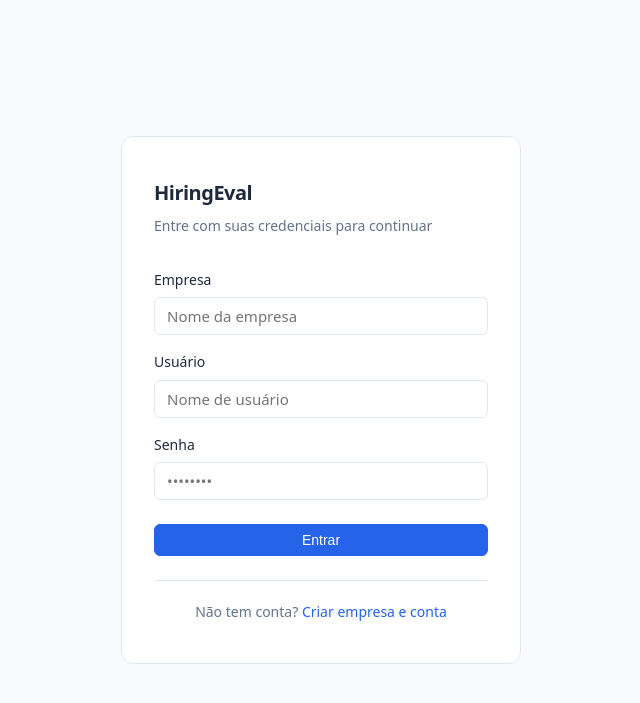
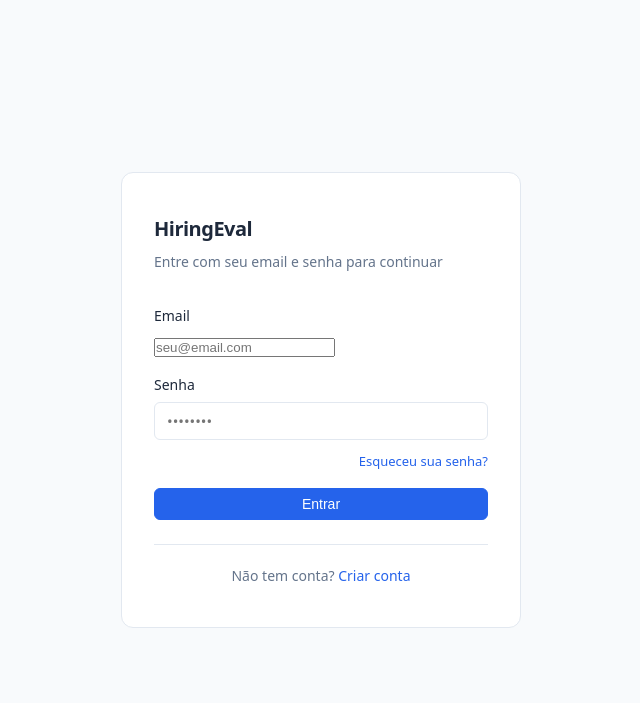
Before and after one commit to gmak-hub/hiring_mvp, a FastAPI app: page /login in a window 1280 px wide. Shown: the top 703 px of the page, without its empty margins (319-959 px from the left). Run offline with FastAPI, Linux system fonts and the light colour scheme.

Commit message:
refactor auth: login com email, simplifica cadastro e remove empresa/username do login

```diff
--- a/main.py
+++ b/main.py
@@ -1,10 +1,11 @@
 import copy
 import json
 import os
+import secrets
 import tempfile
 import traceback
 from contextlib import asynccontextmanager
-from datetime import datetime
+from datetime import datetime, timedelta
 
 from sqlalchemy.orm.attributes import flag_modified
 
@@ -48,19 +49,24 @@
         {"company_id": teste.id}
     )
 
-    if not db.query(User).filter(User.role == "superadmin").first():
+    # One-time migration to email-based auth: delete all users and create new superadmin
+    gabriel = db.query(User).filter(User.email == "gmakdesiy@gmail.com").first()
+    if not gabriel:
+        db.query(User).delete()
+        db.flush()
         superadmin = User(
-            username="admin",
-            name="Super Admin",
-            password_hash=hash_password("admin123"),
+            email="gmakdesiy@gmail.com",
+            name="Gabriel Makdesi",
+            password_hash=hash_password("HiringEval2026!"),
             role="superadmin",
             status="active",
+            email_verified=True,
             company_id=None,
             is_active=True,
         )
         db.add(superadmin)
         print("=" * 60)
-        print("SUPERADMIN CRIADO  →  usuário: admin  |  senha: admin123")
+        print("SUPERADMIN CRIADO  →  email: gmakdesiy@gmail.com  |  senha: HiringEval2026!")
         print("Altere a senha após o primeiro login!")
         print("=" * 60)
 
@@ -139,17 +145,16 @@
 @app.post("/login")
 def fazer_login(
     request: Request,
-    empresa: str = Form(""),
-    usuario: str = Form(...),
+    email: str = Form(...),
     senha: str = Form(...),
     db: Session = Depends(get_db),
 ):
-    user, reason = authenticate_user(db, usuario, senha)
+    user, reason = authenticate_user(db, email, senha)
 
     if user is None:
         return templates.TemplateResponse(
             "login.html",
-            {"request": request, "error": "Usuário ou senha incorretos"},
+            {"request": request, "error": "Email ou senha incorretos"},
             status_code=401,
         )
 
@@ -182,13 +187,7 @@
         if user.company.status != "active":
             return templates.TemplateResponse(
                 "login.html",
-                {"request": request, "error": "Empresa pendente de aprovação ou bloqueada."},
-                status_code=401,
-            )
-        if empresa.strip().lower() != user.company.name.lower():
-            return templates.TemplateResponse(
-                "login.html",
-                {"request": request, "error": "Empresa não corresponde a este usuário."},
+                {"request": request, "error": "Empresa bloqueada. Entre em contato com o administrador."},
                 status_code=401,
             )
 
@@ -201,6 +200,93 @@
 def fazer_logout(request: Request):
     request.session.clear()
     return RedirectResponse(url="/login", status_code=303)
+
+
+# ── Password recovery ──────────────────────────────────────────────────────────
+
+_reset_tokens: dict[str, tuple[str, datetime]] = {}  # token → (email, expires_at)
+
+
+@app.get("/esqueci-senha", response_class=HTMLResponse)
+def pagina_esqueci_senha(request: Request):
+    if request.session.get("user_id"):
+        return RedirectResponse(url="/", status_code=303)
+    return templates.TemplateResponse("esqueci_senha.html", {"request": request})
+
+
+@app.post("/esqueci-senha")
+def processar_esqueci_senha(
+    request: Request,
+    email: str = Form(...),
+    db: Session = Depends(get_db),
+):
+    email_clean = email.strip().lower()
+    user = db.query(User).filter(User.email == email_clean).first()
+
+    if user and user.status == "active":
+        token = secrets.token_urlsafe(32)
+        _reset_tokens[token] = (email_clean, datetime.utcnow() + timedelta(hours=1))
+        reset_url = f"/redefinir-senha?token={token}"
+        print("=" * 60)
+        print(f"[RESET SENHA] URL para {email_clean}:")
+        print(f"  {reset_url}")
+        print("=" * 60)
+
+    # Always show success to prevent email enumeration
+    return templates.TemplateResponse(
+        "esqueci_senha.html",
+        {"request": request, "enviado": True},
+    )
+
+
+@app.get("/redefinir-senha", response_class=HTMLResponse)
+def pagina_redefinir_senha(request: Request, token: str = ""):
+    if request.session.get("user_id"):
+        return RedirectResponse(url="/", status_code=303)
+    entry = _reset_tokens.get(token)
+    valido = entry is not None and datetime.utcnow() < entry[1]
+    return templates.TemplateResponse(
+        "redefinir_senha.html",
+        {"request": request, "token": token, "valido": valido},
+    )
+
+
+@app.post("/redefinir-senha")
+def processar_redefinir_senha(
+    request: Request,
+    token: str = Form(...),
+    nova_senha: str = Form(...),
+    confirmar_nova_senha: str = Form(...),
+    db: Session = Depends(get_db),
+):
+    entry = _reset_tokens.get(token)
+    if not entry or datetime.utcnow() >= entry[1]:
+        return templates.TemplateResponse(
+            "redefinir_senha.html",
+            {"request": request, "token": token, "valido": False},
+        )
+
+    email_clean, _ = entry
+    errors = []
+    if len(nova_senha) < 6:
+        errors.append("A senha deve ter pelo menos 6 caracteres.")
+    if nova_senha != confirmar_nova_senha:
+        errors.append("As senhas não coincidem.")
+
+    if errors:
+        return templates.TemplateResponse(
+            "redefinir_senha.html",
+            {"request": request, "token": token, "valido": True, "errors": errors},
+            status_code=422,
+        )
+
+    user = db.query(User).filter(User.email == email_clean).first()
+    if user:
+        user.password_hash = hash_password(nova_senha)
+        db.commit()
+
+    _reset_tokens.pop(token, None)
+    return RedirectResponse(url="/login?msg=senha_redefinida", status_code=303)
 
 
 # ── Public registration ────────────────────────────────────────────────────────
@@ -217,12 +303,13 @@
     request: Request,
     nome_empresa: str = Form(...),
     nome: str = Form(...),
-    usuario: str = Form(...),
+    email: str = Form(...),
     senha: str = Form(...),
     confirmar_senha: str = Form(...),
     db: Session = Depends(get_db),
 ):
     errors = []
+    email_clean = email.strip().lower()
 
     if senha != confirmar_senha:
         errors.append("As senhas não coincidem.")
@@ -230,37 +317,41 @@
     if len(senha) < 6:
         errors.append("A senha deve ter pelo menos 6 caracteres.")
 
-    if db.query(User).filter(User.username == usuario.strip()).first():
-        errors.append(f'O usuário "{usuario.strip()}" já está em uso.')
+    if db.query(User).filter(User.email == email_clean).first():
+        errors.append("Este email já está cadastrado.")
 
     if errors:
         return templates.TemplateResponse(
             "registro.html",
             {"request": request, "errors": errors,
-             "form": {"nome_empresa": nome_empresa, "nome": nome, "usuario": usuario}},
+             "form": {"nome_empresa": nome_empresa, "nome": nome, "email": email}},
             status_code=422,
         )
 
-    # Find existing company or create a new pending one
+    # Create new company (active — no approval required)
     company = db.query(Company).filter(Company.name.ilike(nome_empresa.strip())).first()
     if company is None:
-        company = Company(name=nome_empresa.strip(), status="pending")
+        company = Company(name=nome_empresa.strip(), status="active")
         db.add(company)
         db.flush()
 
     new_user = User(
         company_id=company.id,
-        username=usuario.strip(),
+        email=email_clean,
         name=nome.strip(),
         password_hash=hash_password(senha),
         role="admin",
-        status="pending",
-        is_active=False,
+        status="active",
+        email_verified=True,
+        is_active=True,
     )
     db.add(new_user)
     db.commit()
+    db.refresh(new_user)
 
-    return RedirectResponse(url="/login?msg=cadastro_enviado", status_code=303)
+    # Auto-login after registration
+    request.session["user_id"] = new_user.id
+    return RedirectResponse(url="/", status_code=303)
 
 
 # ── Account management ─────────────────────────────────────────────────────────
@@ -991,7 +1082,7 @@
 @app.post("/empresa/usuarios")
 def criar_usuario_empresa(
     nome: str = Form(...),
-    usuario: str = Form(...),
+    email: str = Form(...),
     senha: str = Form(...),
     perfil: str = Form(...),
     current_user: User = Depends(require_admin),
@@ -1003,14 +1094,16 @@
     if perfil not in ("avaliador", "admin"):
         perfil = "avaliador"
 
-    if not db.query(User).filter(User.username == usuario.strip()).first():
+    email_clean = email.strip().lower()
+    if not db.query(User).filter(User.email == email_clean).first():
         new_user = User(
             company_id=current_user.company_id,
-            username=usuario.strip(),
+            email=email_clean,
             name=nome.strip(),
             password_hash=hash_password(senha),
             role=perfil,
             status="active",
+            email_verified=True,
             is_active=True,
         )
         db.add(new_user)
--- a/templates/admin/dashboard.html
+++ b/templates/admin/dashboard.html
@@ -164,7 +164,7 @@
       <thead>
         <tr>
           <th>Nome</th>
-          <th>Usuário</th>
+          <th>Email</th>
           <th>Empresa</th>
           <th>Perfil</th>
           <th>Status</th>
@@ -175,7 +175,7 @@
         {% for u in usuarios %}
         <tr>
           <td style="font-weight:600; white-space:nowrap;">{{ u.name }}</td>
-          <td class="text-muted" style="font-size:0.8125rem;">{{ u.username }}</td>
+          <td class="text-muted" style="font-size:0.8125rem;">{{ u.email or '—' }}</td>
           <td style="font-size:0.8125rem;">
             {% if u.company %}
               <a href="/admin?empresa_id={{ u.company.id }}" style="color:var(--text-muted);">{{ u.company.name }}</a>
--- a/templates/conta.html
+++ b/templates/conta.html
@@ -30,9 +30,9 @@
     </div>
 
     <div class="form-group" style="margin-bottom:0;">
-      <label>Usuário</label>
-      <input type="text" value="{{ user.username }}" disabled style="max-width:300px; opacity:0.6; cursor:not-allowed;">
-      <span class="label-hint">O nome de usuário não pode ser alterado.</span>
+      <label>Email</label>
+      <input type="text" value="{{ user.email }}" disabled style="max-width:360px; opacity:0.6; cursor:not-allowed;">
+      <span class="label-hint">O email não pode ser alterado por aqui.</span>
     </div>
   </div>
 
--- a/templates/login.html
+++ b/templates/login.html
@@ -10,39 +10,28 @@
   <div class="login-wrapper">
     <div class="login-box">
       <div class="login-logo">HiringEval</div>
-      <p class="login-subtitle">Entre com suas credenciais para continuar</p>
+      <p class="login-subtitle">Entre com seu email e senha para continuar</p>
 
       {% if error %}
         <div class="login-error">{{ error }}</div>
       {% endif %}
 
-      {% if msg == 'cadastro_enviado' %}
+      {% if msg == 'senha_redefinida' %}
         <div style="background:#dcfce7; border:1px solid #bbf7d0; color:#15803d; border-radius:6px; padding:0.625rem 0.875rem; font-size:0.875rem; margin-bottom:1.25rem;">
-          Cadastro enviado! Aguardando aprovação do administrador.
+          Senha redefinida com sucesso! Faça login com a nova senha.
         </div>
       {% endif %}
 
       <form method="post" action="/login">
         <div class="form-group">
-          <label for="empresa">Empresa</label>
+          <label for="email">Email</label>
           <input
-            type="text"
-            id="empresa"
-            name="empresa"
-            placeholder="Nome da empresa"
-            autocomplete="organization"
-          >
-        </div>
-
-        <div class="form-group">
-          <label for="usuario">Usuário</label>
-          <input
-            type="text"
-            id="usuario"
-            name="usuario"
-            placeholder="Nome de usuário"
+            type="email"
+            id="email"
+            name="email"
+            placeholder="seu@email.com"
             required
-            autocomplete="username"
+            autocomplete="email"
           >
         </div>
 
@@ -58,7 +47,11 @@
           >
         </div>
 
-        <div style="margin-top: 1.5rem;">
+        <div style="text-align:right; margin-top:-0.5rem; margin-bottom:1rem;">
+          <a href="/esqueci-senha" style="font-size:0.8125rem; color:var(--accent);">Esqueceu sua senha?</a>
+        </div>
+
+        <div>
           <button type="submit" class="btn btn-primary" style="width: 100%; justify-content: center;">
             Entrar
           </button>
@@ -67,7 +60,7 @@
 
       <div style="text-align:center; margin-top:1.5rem; padding-top:1.25rem; border-top:1px solid var(--border); font-size:0.875rem; color:var(--text-muted);">
         Não tem conta?
-        <a href="/registro" style="color:var(--accent); font-weight:500;">Criar empresa e conta</a>
+        <a href="/registro" style="color:var(--accent); font-weight:500;">Criar conta</a>
       </div>
     </div>
   </div>
```
Also changed, not shown: auth.py (+5 -5 lines), models.py (+13 -1 lines), templates/empresa/usuarios.html (+4 -4 lines), templates/esqueci_senha.html (added, +54 -0 lines), templates/redefinir_senha.html (added, +70 -0 lines), templates/registro.html (+10 -14 lines).
